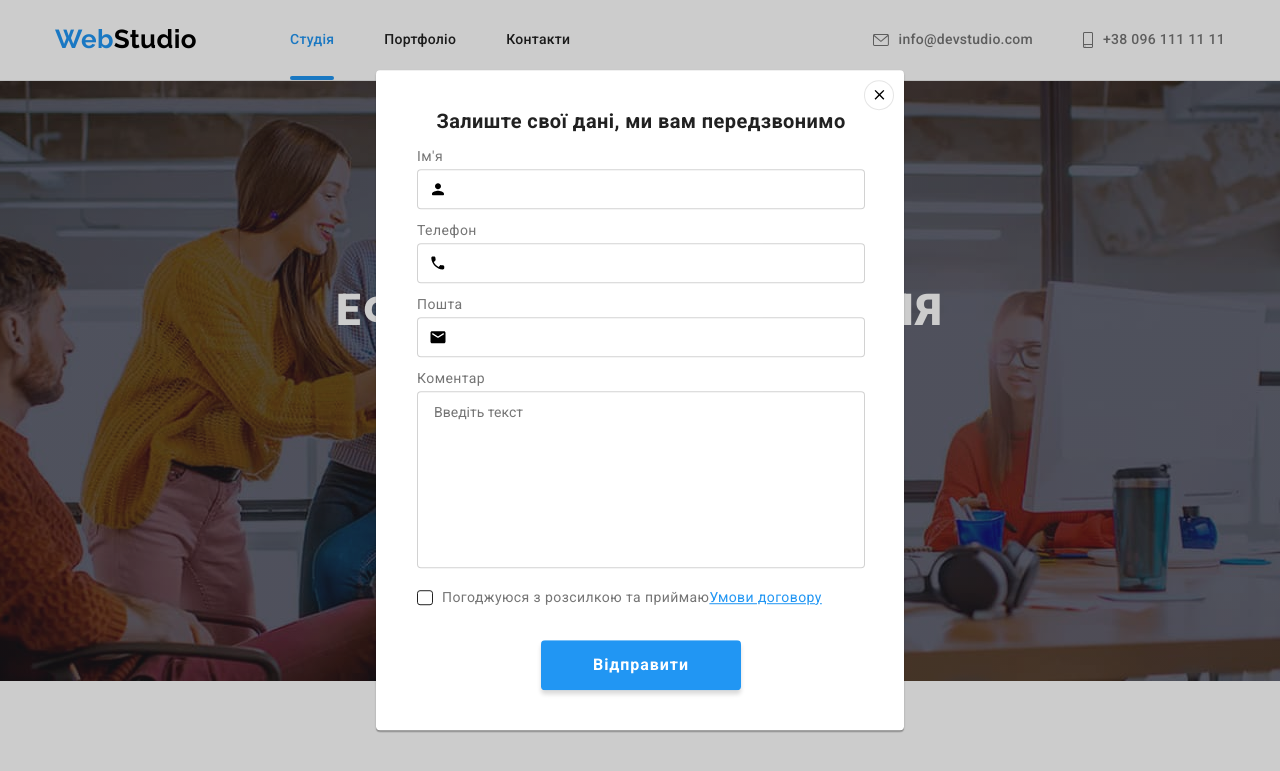
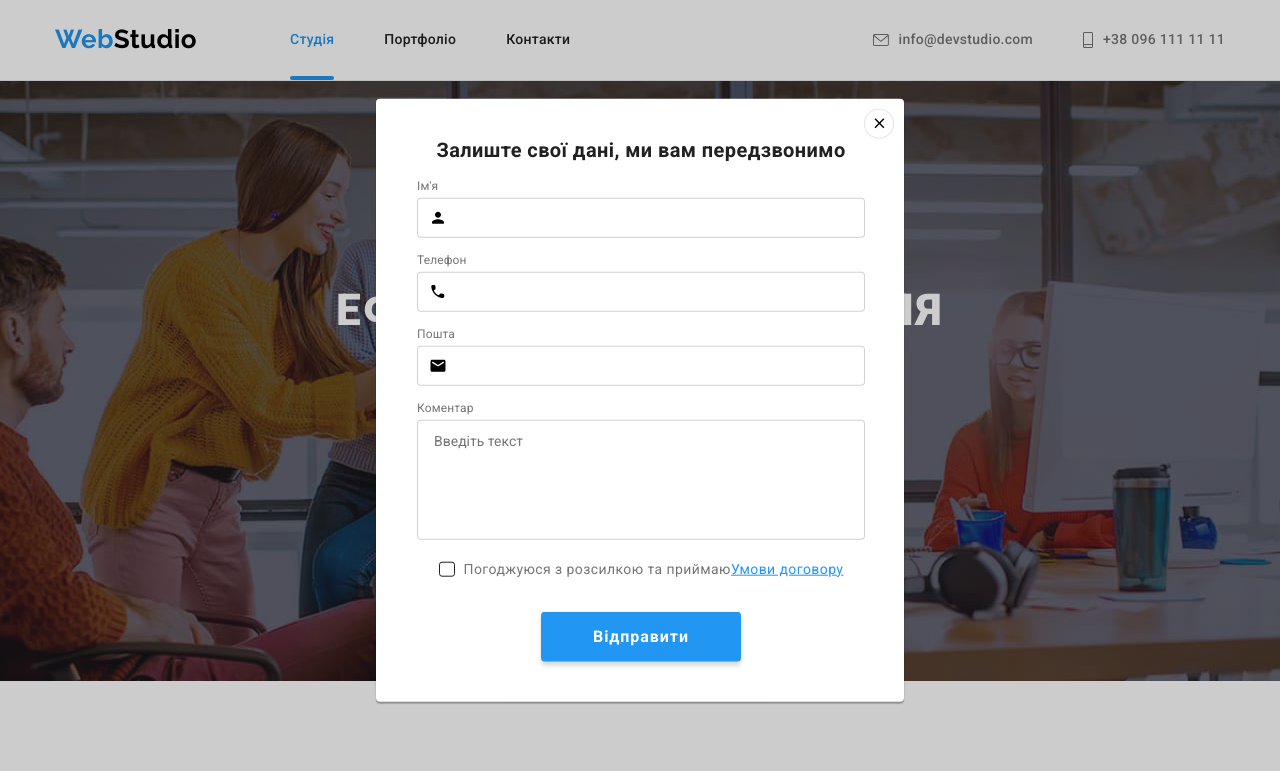
Before and after one commit to Whitelili/goit-markup-hw-06, a plain HTML site: page index.html in a window 1280 px wide. Both pictures are taken after a click on the button "Замовити послугу". Shown: the top 771 px of the page. Drawn offline with nearby package versions, Linux system fonts and the light colour scheme.

Commit message:
fixed forms

```diff
--- a/css/styles.css
+++ b/css/styles.css
@@ -515,7 +515,7 @@ img {
   margin-right: 70px;
 }
 .join {
-  margin-right: 93px;
+  margin-right: auto;
 }
 .join-text,
 .sign-text {
@@ -573,7 +573,6 @@ img {
   border: 1px solid rgba(255, 255, 255, 0.3);
   filter: drop-shadow(0px 4px 4px rgba(0, 0, 0, 0.15));
   border-radius: 4px;
-  outline: none;
 
   color: var(--address-color);
   background-color: var(--secondary-bg-color);
@@ -593,6 +592,7 @@ img {
   box-shadow: 0px 4px 4px rgba(0, 0, 0, 0.15);
   border-radius: 4px;
   border: none;
+  cursor: pointer;
 
   color: var(--primary-white-color);
   background-color: var(--accent-color);
@@ -794,11 +794,14 @@ img {
 }
 .form-element label {
   margin-bottom: 4px;
+  font-size: 12px;
+    line-height: 1.16;
+    letter-spacing: 0.01em;
 }
 .form-element input {
   width: 100%;
   height: 40px;
-  padding-left: 42px;
+  padding: 12px 42px;
   border: none;
   border: 1px solid rgba(33, 33, 33, 0.2);
   border-radius: 4px;
@@ -826,6 +829,7 @@ img {
   transform: translateY(-50%);
 }
 .form-element textarea {
+  height: 120px;
   border: 1px solid rgba(33, 33, 33, 0.2);
   border-radius: 4px;
   outline: none;
@@ -837,11 +841,12 @@ img {
 .textarea-comments {
   resize: none;
   width: 100%;
-  padding-top: 12px;
-  padding-left: 16px;
+  padding: 12px 16px;
 }
 .accept {
   margin-bottom: 30px;
+  display: flex;
+  justify-content: center;
 }
 
 /* checkbox */
@@ -872,8 +877,6 @@ img {
   transition: background-color 250ms cubic-bezier(0.4, 0, 0.2, 1);
   width: 200px;
   height: 50px;
-  margin-left: 50%;
-  transform: translateX(-50%);
 
   font-weight: 700;
   font-size: 16px;
@@ -891,3 +894,7 @@ img {
 .form-button:focus {
   background-color: var(--secondary-accent-color);
 }
+.wrap-form-button{
+  display: flex;
+  justify-content: center;
+}
--- a/index.html
+++ b/index.html
@@ -674,7 +674,10 @@
               <a href="" class="checkbox-link"> Умови договору</a>
             </label>
           </div>
-          <button type="submit" class="form-button">Відправити</button>
+          <div class="wrap-form-button">
+<button type="submit" class="form-button">Відправити</button>
+          </div>
+
         </form>
       </div>
     </div>
```
